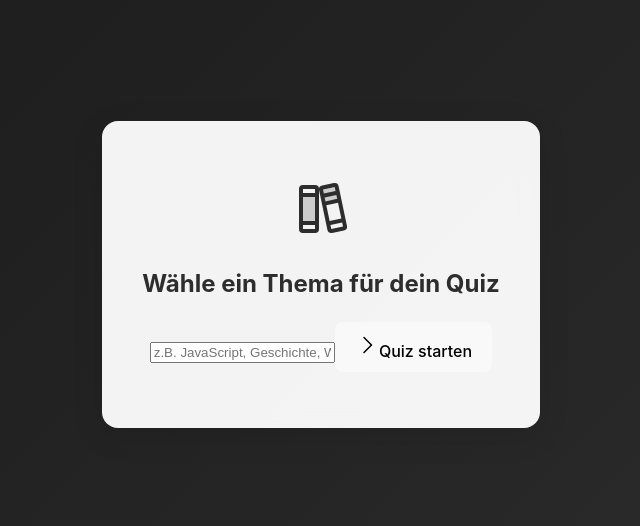
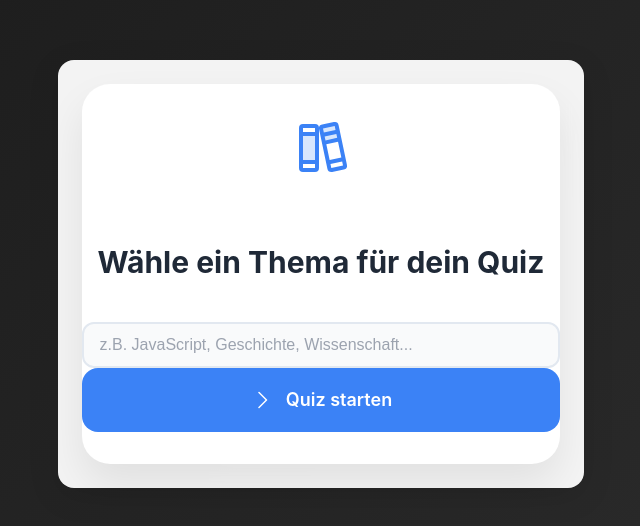
Before and after one commit to majd-karoun/astral-quiz, a React (Vite) app: page / in a window 1280 px wide. Shown: the part 126-652 px from the top of the page, without its empty margins (335-975 px from the left). Built offline with nearby package versions, Linux system fonts and the light colour scheme.

Commit message:
bug fixes

```diff
--- a/src/App.jsx
+++ b/src/App.jsx
@@ -10,7 +10,7 @@ import {
   Check,
   CaretRight
 } from '@phosphor-icons/react';
-import TopicInput from './components/TopicInput';
+import TopicInput from './components/topic-input/TopicInput';
 import './App.css';
 
 function App() {
@@ -32,6 +32,13 @@ function App() {
   const [showWinner, setShowWinner] = useState(false);
   const [feedback, setFeedback] = useState(null);
 
+  const getPointsForQuestion = (index) => {
+    if (index < 2) return 50;      // First two questions
+    if (index === 2) return 100;   // Third question
+    if (index === 3) return 200;   // Fourth question
+    return 500;                    // Fifth question
+  };
+
   const generateQuestions = async () => {
     if (!topic.trim()) {
       setError('Bitte gib ein Thema ein');
@@ -50,13 +57,16 @@ function App() {
         body: JSON.stringify({ topic })
       });
 
+      const data = await response.json();
+
       if (!response.ok) {
-        throw new Error('Failed to generate questions');
+        throw new Error(data.error || 'Fehler beim Generieren der Fragen');
       }
 
-      const data = await response.json();
+      if (!data.questions || !Array.isArray(data.questions)) {
+        throw new Error('Ungültiges Antwortformat vom Server');
+      }
 
-      if (data.questions && Array.isArray(data.questions)) {
       const transformedQuestions = data.questions.map((q, index) => ({
         id: index + 1,
         question: q.main_question,
@@ -73,23 +83,14 @@ function App() {
 
       setQuestions(transformedQuestions);
       setGameStarted(true);
-      } else {
-        throw new Error('Invalid response format');
-      }
     } catch (err) {
       console.error('Error:', err);
-      setError('Fehler beim Generieren der Fragen. Bitte versuche es erneut.');
+      setError(err.message);
     } finally {
       setIsLoading(false);
     }
   };
 
-  const getPointsForQuestion = (index) => {
-    if (index < 2) return 50;      // First two questions
-    if (index === 2) return 100;   // Third question
-    if (index === 3) return 200;   // Fourth question
-    return 500;                    // Fifth question
-  };
 
   const handleAnswer = (optionIndex) => {
     const question = questions[currentQuestion];
--- a/src/components/TopicInput.jsx
+++ /dev/null
@@ -1,52 +0,0 @@
-import React from 'react';
-import { Books, CaretRight, Spinner } from '@phosphor-icons/react';
-
-function TopicInput({
-  topic,
-  setTopic,
-  generateQuestions,
-  isLoading,
-  error
-}) {
-  return (
-    <div className="topic-screen">
-      <Books size={64} weight="duotone" className="topic-icon" />
-      <h2 className="text-2xl font-semibold mb-6">Wähle ein Thema für dein Quiz</h2>
-
-      <div className="flex flex-col gap-4">
-        <input
-          type="text"
-          value={topic}
-          onChange={(e) => setTopic(e.target.value)}
-          placeholder="z.B. JavaScript, Geschichte, Wissenschaft..."
-          className="w-full px-4 py-3 border-2 border-gray-200 rounded-xl text-base transition-all focus:outline-none focus:border-blue-500 focus:ring-2 focus:ring-blue-100 disabled:bg-gray-50 disabled:cursor-not-allowed"
-          disabled={isLoading}
-        />
-
-        <button
-          className="w-full px-5 py-3 bg-blue-500 text-white rounded-xl font-medium transition-all hover:bg-blue-600 hover:-translate-y-0.5 disabled:bg-gray-400 disabled:cursor-not-allowed disabled:transform-none flex items-center justify-center gap-2"
-          onClick={generateQuestions}
-          disabled={isLoading}
-        >
-          {isLoading ? (
-            <>
-              <Spinner size={24} className="spinner" />
-              <span>Generiere Fragen...</span>
-            </>
-          ) : (
-            <>
-              <CaretRight size={24} />
-              <span>Quiz starten</span>
-            </>
-          )}
-        </button>
-      </div>
-
-      {error && (
-        <p className="mt-4 text-red-500">{error}</p>
-      )}
-    </div>
-  );
-}
-
-export default TopicInput;
--- /dev/null
+++ b/src/components/topic-input/TopicInput.css
@@ -0,0 +1,186 @@
+/* TopicInput.css */
+.topic-screen {
+  position: relative;
+  text-align: center;
+  padding: 3rem;
+  border-radius: 28px;
+  background-color: #ffffff;
+  box-shadow: 0 20px 40px rgba(0, 0, 0, 0.08);
+  max-width: 480px;
+  margin: 0 auto;
+}
+
+.topic-icon {
+  color: #3b82f6;
+  margin-bottom: 2rem;
+}
+
+.topic-screen h2 {
+  color: #1f2937;
+  font-size: 1.875rem;
+  font-weight: 700;
+  margin-bottom: 2.5rem;
+  line-height: 1.3;
+}
+
+.input-form {
+  display: flex;
+  flex-direction: column;
+  gap: 1.5rem;
+}
+
+.input-group {
+  display: flex;
+  flex-direction: column;
+  gap: 1rem;
+}
+
+.input-container {
+  width: 100%;
+}
+
+.api-key-container {
+  position: relative;
+}
+
+.api-key-wrapper {
+  position: relative;
+  display: flex;
+  align-items: center;
+}
+
+.api-key-input {
+  padding-right: 3rem;
+}
+
+.toggle-visibility {
+  position: absolute;
+  right: 1rem;
+  background: none;
+  border: none;
+  color: #6b7280;
+  cursor: pointer;
+  padding: 0.5rem;
+  display: flex;
+  align-items: center;
+  justify-content: center;
+  transition: color 0.2s ease;
+}
+
+.toggle-visibility:hover {
+  color: #3b82f6;
+}
+
+.toggle-visibility:disabled {
+  color: #9ca3af;
+  cursor: not-allowed;
+}
+
+.api-key-info {
+  display: block;
+  text-align: left;
+  color: #6b7280;
+  font-size: 0.875rem;
+  margin-top: 0.5rem;
+  padding-left: 0.5rem;
+}
+
+.topic-input {
+  width: 100%;
+  padding: 1.25rem 1.5rem;
+  font-size: 1.125rem;
+  color: #1f2937;
+  background-color: #f9fafb;
+  border: 2px solid #e5e7eb;
+  border-radius: 16px;
+  transition: all 0.2s ease;
+}
+
+.topic-input::placeholder {
+  color: #9ca3af;
+}
+
+.topic-input:focus {
+  outline: none;
+  border-color: #3b82f6;
+  background-color: #ffffff;
+  box-shadow: 0 0 0 3px rgba(59, 130, 246, 0.12);
+}
+
+.topic-input:disabled {
+  background-color: #f3f4f6;
+  border-color: #e5e7eb;
+  cursor: not-allowed;
+}
+
+.start-button {
+  width: 100%;
+  padding: 1.25rem;
+  font-size: 1.125rem;
+  font-weight: 600;
+  color: #ffffff;
+  background-color: #3b82f6;
+  border: none;
+  border-radius: 16px;
+  transition: all 0.2s ease;
+  cursor: pointer;
+  display: flex;
+  align-items: center;
+  justify-content: center;
+  gap: 0.75rem;
+}
+
+.start-button:hover:not(:disabled) {
+  background-color: #2563eb;
+  transform: translateY(-2px);
+}
+
+.start-button:active:not(:disabled) {
+  transform: translateY(0);
+}
+
+.start-button:disabled {
+  background-color: #9ca3af;
+  cursor: not-allowed;
+  transform: none;
+}
+
+.spinner {
+  animation: spin 1s linear infinite;
+}
+
+@keyframes spin {
+  from {
+    transform: rotate(0deg);
+  }
+  to {
+    transform: rotate(360deg);
+  }
+}
+
+.error-message {
+  color: #ef4444;
+  margin-top: 1rem;
+  font-size: 1rem;
+  font-weight: 500;
+}
+
+/* Responsive adjustments */
+@media (max-width: 640px) {
+  .topic-screen {
+    padding: 2rem 1.5rem;
+    border-radius: 20px;
+    margin: 1rem;
+  }
+
+  .topic-screen h2 {
+    font-size: 1.5rem;
+    margin-bottom: 2rem;
+  }
+
+  .topic-input,
+  .start-button {
+    padding: 1rem 1.25rem;
+    font-size: 1rem;
+  }
+}
--- /dev/null
+++ b/src/components/topic-input/TopicInput.jsx
@@ -0,0 +1,45 @@
+import React from 'react';
+import { Books, CaretRight, Spinner } from '@phosphor-icons/react';
+import './TopicInput.css';
+
+function TopicInput({ topic, setTopic, generateQuestions, isLoading, error }) {
+  return (
+    <div className="topic-screen">
+      <Books size={64} weight="duotone" className="topic-icon" />
+      <h2>Wähle ein Thema für dein Quiz</h2>
+
+      <input
+        type="text"
+        value={topic}
+        onChange={(e) => setTopic(e.target.value)}
+        placeholder="z.B. JavaScript, Geschichte, Wissenschaft..."
+        className="topic-input"
+        disabled={isLoading}
+      />
+
+      <button
+        className="start-button"
+        onClick={generateQuestions}
+        disabled={isLoading}
+      >
+        {isLoading ? (
+          <>
+            <Spinner size={24} className="spinner" />
+            <span>Generiere Fragen...</span>
+          </>
+        ) : (
+          <>
+            <CaretRight size={24} />
+            <span>Quiz starten</span>
+          </>
+        )}
+      </button>
+
+      {error && (
+        <p className="error-message">{error}</p>
+      )}
+    </div>
+  );
+}
+
+export default TopicInput;
```
Also changed, not shown: 1 other file (tests, documents, lock files or other folders). Lines whose indentation alone changed are shown as unchanged.
